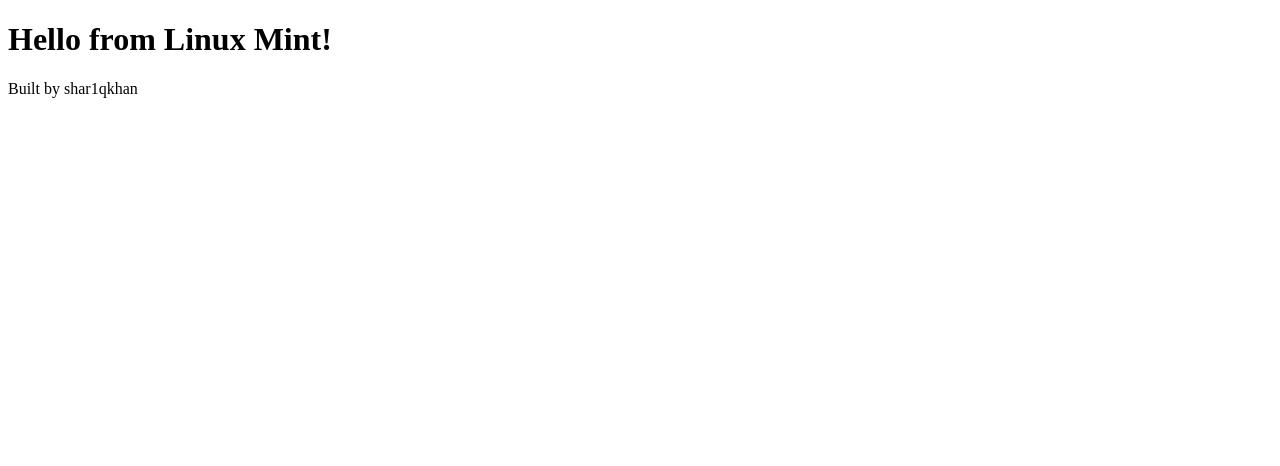
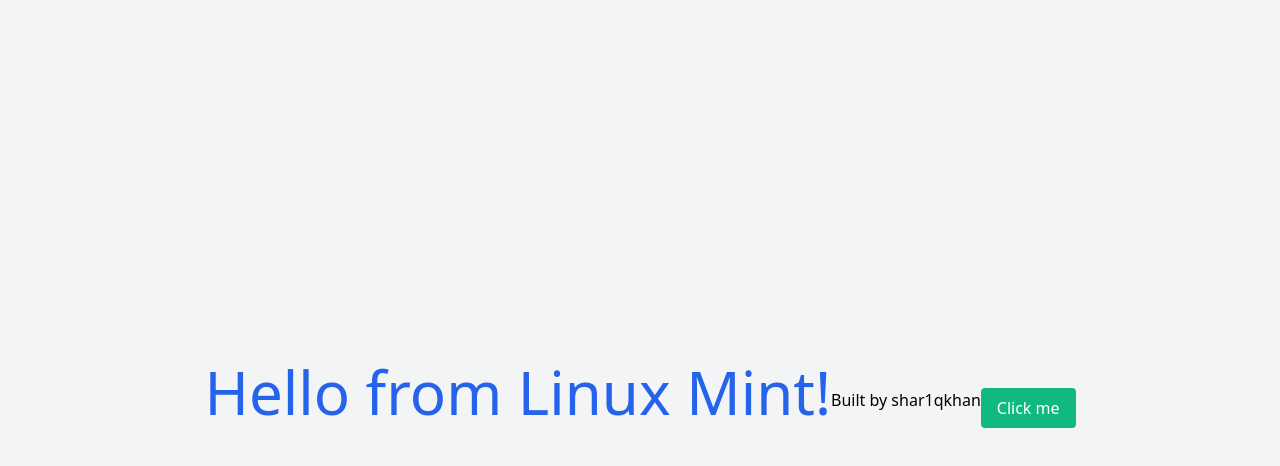
Before and after one commit to shar1qkhan/semester0, a plain HTML site: page my-web/index.html in a window 1280 px wide. Drawn offline with nearby package versions, Linux system fonts and the light colour scheme.

Commit message:
Add styled page with Tailwind

```diff
--- a/my-web/index.html
+++ b/my-web/index.html
@@ -2,9 +2,11 @@
 <html>
   <head>
     <title>My First Page</title>
+    <link href="https://cdn.jsdelivr.net/npm/tailwindcss@2.2.19/dist/tailwind.min.css" rel="stylesheet">
   </head>
-  <body>
-    <h1>Hello from Linux Mint!</h1>
+  <body class="flex items-center justify-center h-screen bg-gray-100">
+   <h1 class="text-6xl text-blue-600 mb-4">Hello from Linux Mint!</h1>
     <p>Built by shar1qkhan</p>
+    <button class="mt-4 px-4 py-2 bg-green-500 text-white rounded">Click me</button>
   </body>
 </html>
```
